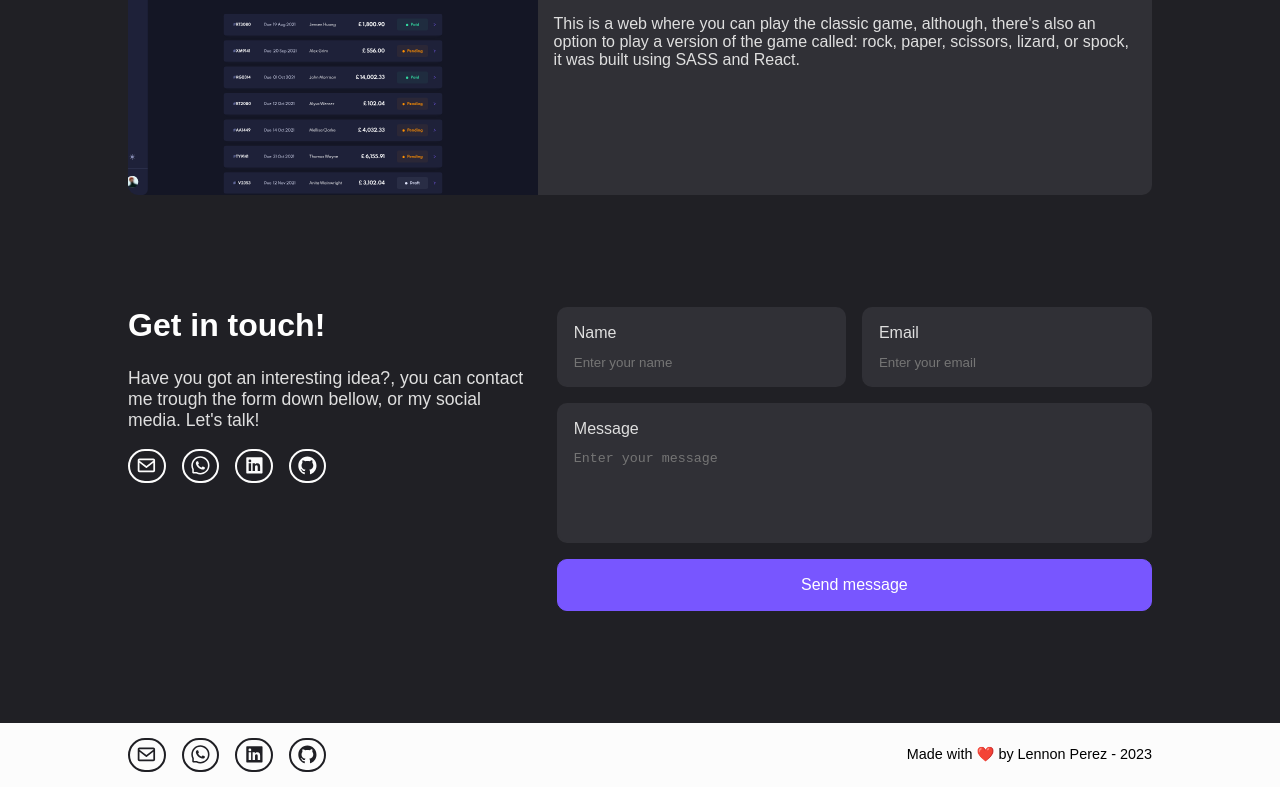
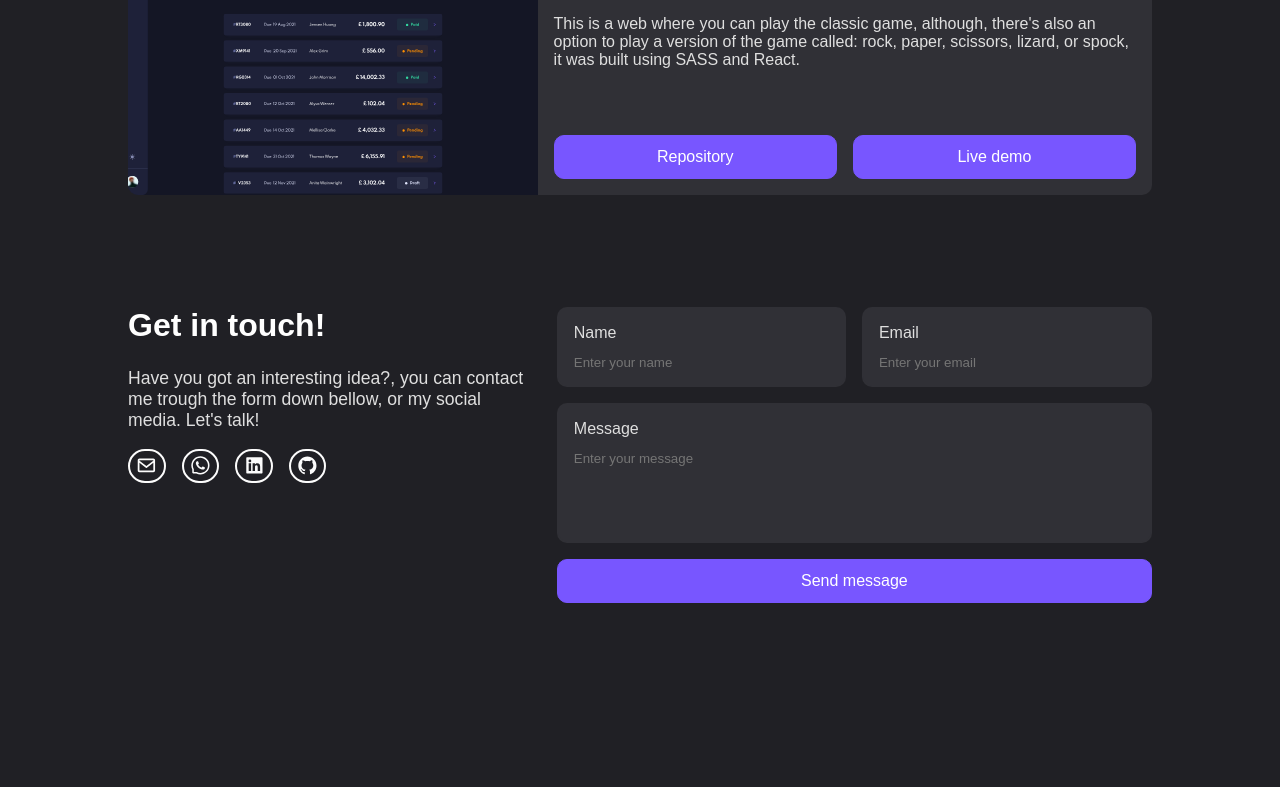
Before and after one commit to LennonPerez/new-portfolio, a Next.js app: page / in a window 1280 px wide. Shown: the part 2359-3146 px from the top of the page. After the commit the page ends 3074 px from the top, so only its background shows below. Built offline with nearby package versions, Linux system fonts and the light colour scheme; a web font is replaced by a local one.

Commit message:
my work section cards improved

```diff
--- a/components/sections/ContactSection.tsx
+++ b/components/sections/ContactSection.tsx
@@ -80,11 +80,12 @@ export default function ContactSection() {
             onChange={onChangeInput}
           />
           <Button
-            text="Send message"
-            isLoading={isSending}
+            isDisabled={isSending}
             buttonType="submit"
             // onClick={() => setIsModalOpen(true)}
-          />
+          >
+            Send message
+          </Button>
         </form>
       </div>
       <Modal
@@ -109,7 +110,7 @@ export default function ContactSection() {
             </div>
           ) : null}
           <div className="modal-btn">
-            <Button text="Got it" onClick={() => setIsModalOpen(false)} />
+            <Button onClick={() => setIsModalOpen(false)}>Got it</Button>
           </div>
         </div>
       </Modal>
--- a/components/sections/MyWorkSection.tsx
+++ b/components/sections/MyWorkSection.tsx
@@ -1,8 +1,8 @@
 import styled from "styled-components";
+import Image from "next/image";
 import myProjects from "../../utils/myProjects";
-import Image from "next/image";
+import Button from "../shared/Button";
 import { getSkillByName } from "../../utils/mySkills";
-import Button from "../shared/Button";
 
 export default function MyWorkSection() {
   return (
@@ -15,8 +15,24 @@ export default function MyWorkSection() {
               <Image className="image" src={p.thumbnail} alt={p.title} fill />
             </div>
             <div className="content-container">
+              <div className="content-text">
                 <h3 className="project-title">{p.title}</h3>
                 <p className="project-description">{p.description}</p>
+              </div>
+              <div className="project-buttons">
+                <Button
+                  isDisabled={!p.repoLink}
+                  onClick={() => window.open(p.repoLink, "_blank")}
+                >
+                  Repository
+                </Button>
+                <Button
+                  isDisabled={!p.webLink}
+                  onClick={() => window.open(p.webLink, "_blank")}
+                >
+                  {p.isAppInProd ? "Go to app" : "Live demo"}
+                </Button>
+              </div>
             </div>
           </li>
         ))}
@@ -92,12 +108,16 @@ const MyWorkContainer = styled.div`
       }
 
       .content-container {
+        display: flex;
+        flex-direction: column;
+        justify-content: space-between;
         padding: 1rem;
 
         @media (min-width: 768px) {
           width: 60%;
         }
 
+        .content-text {
           .project-title {
             /* color: #1f1f24; */
             color: #fff;
@@ -107,7 +127,19 @@ const MyWorkContainer = styled.div`
 
           .project-description {
             color: #dfdfdf;
-          /* margin-bottom: 1rem; */
+            margin-bottom: 1.5rem;
+          }
+        }
+
+        .project-buttons {
+          display: flex;
+
+          button:first-child {
+            margin-right: 1rem;
+          }
+          button:last-child {
+            margin-right: 0;
+          }
         }
       }
     }
--- a/components/shared/Button.tsx
+++ b/components/shared/Button.tsx
@@ -3,16 +3,20 @@ import styled from "styled-components";
 
 const Button: FunctionComponent<ButtonProps> = (props) => {
   return (
-    <ButtonContainer {...props} type={props.buttonType} onClick={props.onClick}>
-      {props.text}
+    <ButtonContainer
+      {...props}
+      type={props.buttonType}
+      onClick={props.isDisabled ? () => {} : props.onClick}
+    >
+      {props.children}
     </ButtonContainer>
   );
 };
 
 interface ButtonProps {
-  text: string;
+  children: any;
   buttonType?: "submit" | "button" | undefined;
-  isLoading?: boolean;
+  isDisabled?: boolean;
   onClick?: () => void;
 }
 
@@ -22,14 +26,14 @@ const ButtonContainer = styled.button<ButtonProps>`
   background-color: #7856ff;
   color: #fff;
   border-radius: 10px;
-  padding: 1rem;
+  padding: 0.75rem 1rem;
   font-size: 1rem;
   transition: all 0.3s ease-in-out;
-  cursor: ${(props) => (props.isLoading ? "not-allowed" : "pointer")};
-  opacity: ${(props) => (props.isLoading ? "0.5" : "1")};
+  cursor: ${(props) => (props.isDisabled ? "not-allowed" : "pointer")};
+  opacity: ${(props) => (props.isDisabled ? "0.5" : "1")};
 
   &:hover {
-    background-color: ${(props) => (props.isLoading ? "#7856ff" : "#8f78ec")};
+    background-color: ${(props) => (props.isDisabled ? "#7856ff" : "#8f78ec")};
   }
 `;
 
--- a/components/shared/Input.tsx
+++ b/components/shared/Input.tsx
@@ -67,7 +67,7 @@ const InputContainer = styled.div<{ isFocused: boolean; props: InputProps }>`
   margin-bottom: 1rem;
   transition: border 0.2s ease-in-out;
   border: 1px solid
-    ${({ isFocused }) => (isFocused ? "#9e9e9e" : "transparent")};
+    ${({ isFocused }) => (isFocused ? "#8a8a8a" : "transparent")};
 
   label {
     cursor: ${({ props }) => (props.isDisabled ? "not-allowed" : "text")};
@@ -77,6 +77,7 @@ const InputContainer = styled.div<{ isFocused: boolean; props: InputProps }>`
   }
   input,
   textarea {
+    font-family: ApercuPro, sans-serif;
     cursor: ${({ props }) => (props.isDisabled ? "not-allowed" : "text")};
     padding: 0.4rem 1rem 1rem 1rem;
     border-radius: 0 0 10px 10px;
--- a/layouts/Default.tsx
+++ b/layouts/Default.tsx
@@ -1,8 +1,8 @@
 import { useState } from "react";
 import useScrollPosition from "../hooks/useScrollPosition";
 import styled from "styled-components";
+import Navbar from "../components/Navbar";
 import Footer from "../components/Footer";
-import Navbar from "../components/Navbar";
 
 export default function DefaultLayout(props: any) {
   const [isScrollOnTop, setIsScrollOnTop] = useState(false);
@@ -20,7 +20,7 @@ export default function DefaultLayout(props: any) {
     <DefaultLayoutContainer>
       <Navbar showShadow={isScrollOnTop} />
       {props.children}
-      <Footer />
+      {/* <Footer /> */}
     </DefaultLayoutContainer>
   );
 }
--- a/utils/myProjects.ts
+++ b/utils/myProjects.ts
@@ -7,7 +7,7 @@ import { StaticImageData } from 'next/image';
 interface myProjects {
     title: string,
     description: string,
-    thumbnail: HTMLImageElement | StaticImageData,
+    thumbnail: StaticImageData,
     repoLink?: string,
     webLink?: string,
     googlePlayStoreLink?: string,
```
Lines whose indentation alone changed are shown as unchanged.
